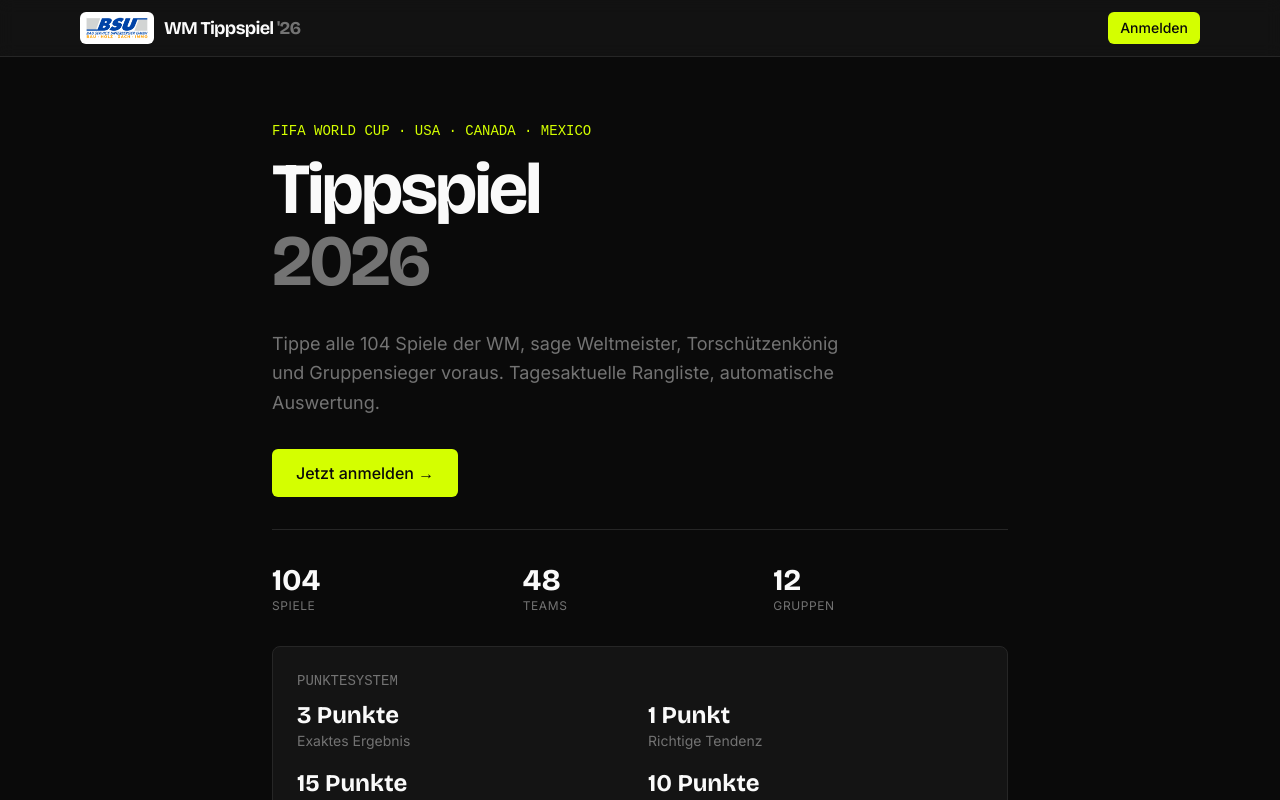
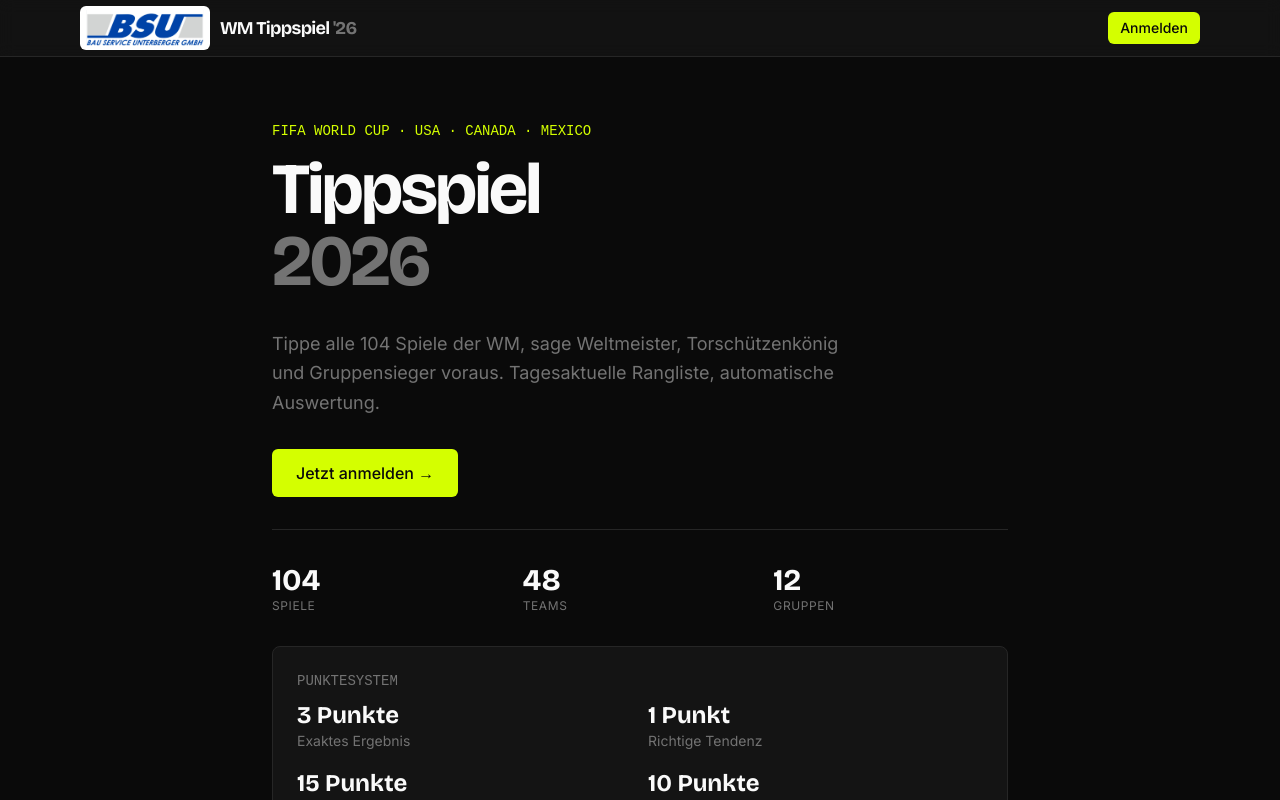
Before and after one commit to PatrickBSU/WM-Tippspiel-2026-BSU, a Next.js app: page / in a window 1280 px wide. Shown: the top 800 px of the page. Built offline with nearby package versions, Linux system fonts and the light colour scheme; no server answers.

Commit message:
Update layout.tsx

```diff
--- a/app/layout.tsx
+++ b/app/layout.tsx
@@ -38,7 +38,7 @@ export default async function RootLayout({ children }: { children: React.ReactNo
           <div className="max-w-6xl mx-auto px-4 h-14 flex items-center justify-between">
             <Link href="/" className="font-display font-bold text-lg tracking-tightest flex items-center gap-2.5">
               <span className="inline-flex items-center bg-white rounded-md px-1.5 py-1">
-                <img src="/BSU%20LOGO%20Farben%20NEU.png" alt="BSU Bau Service Unterberger GmbH" className="h-6 w-auto" />
+                <img src="/logo-header.png" alt="BSU Bau Service Unterberger GmbH" className="h-9 w-auto" />
               </span>
               <span className="hidden sm:inline">WM Tippspiel <span className="text-muted">'26</span></span>
             </Link>
```
